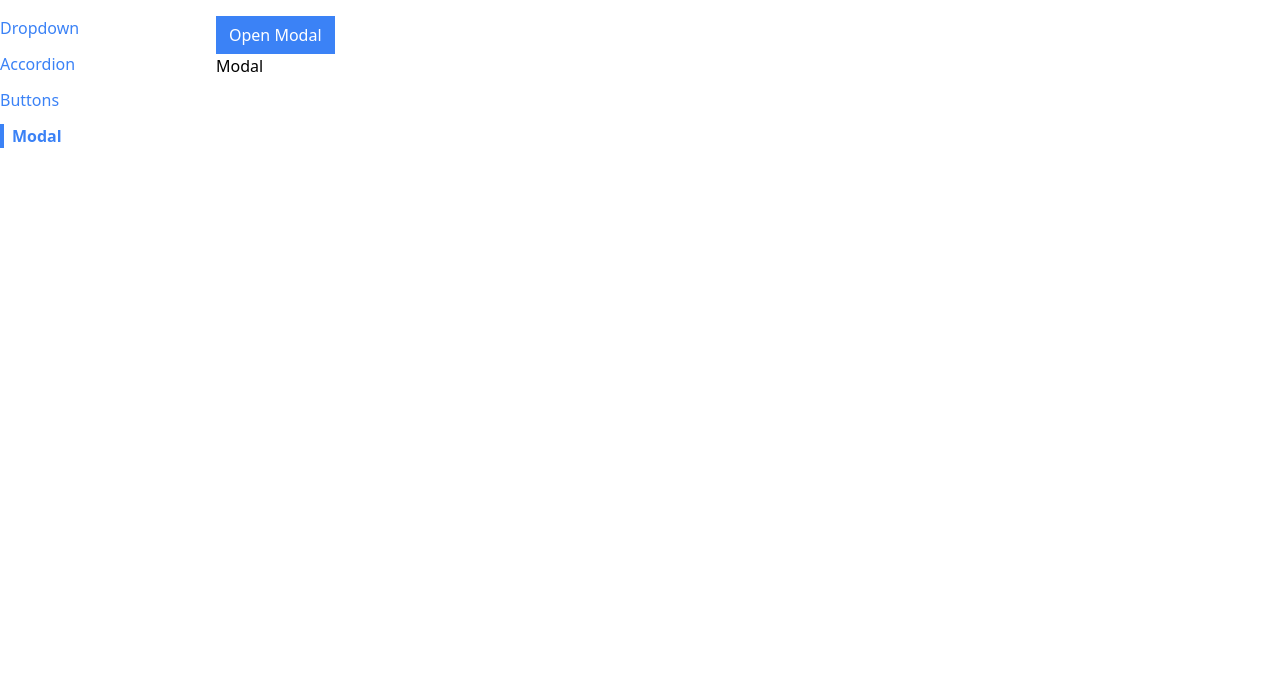
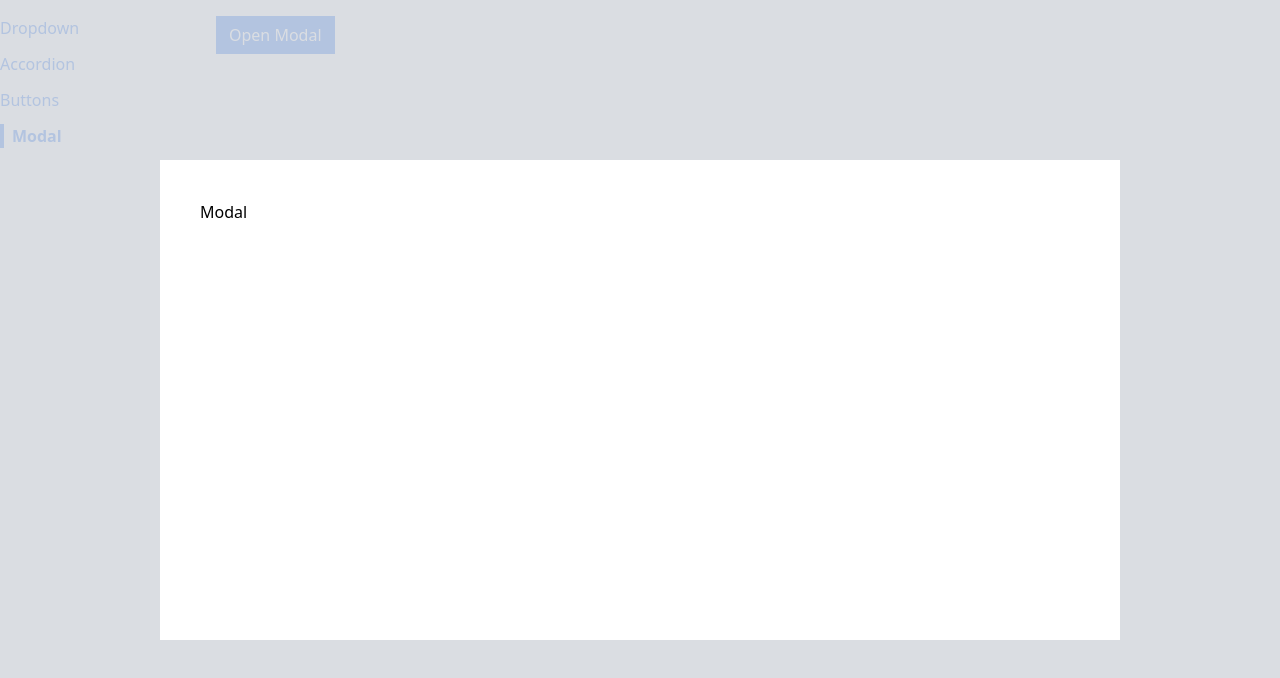
Before and after one commit to colson0x1/useponent, a React (Create React App) app: page /modal in a window 1280 px wide. Both pictures are taken after a click on the button "Open Modal". Shown: the top 678 px of the page. Built offline with nearby package versions, Linux system fonts and the light colour scheme.

Commit message:
add styles to modal

```diff
--- a/src/components/Modal.jsx
+++ b/src/components/Modal.jsx
@@ -1,5 +1,10 @@
 function Modal() {
-  return <div>Modal</div>;
+  return (
+    <div>
+      <div className="absolute inset-0 bg-gray-300 opacity-80"></div>
+      <div className="absolute inset-40 p-10 bg-white">Modal</div>
+    </div>
+  );
 }
 
 export default Modal;
```
